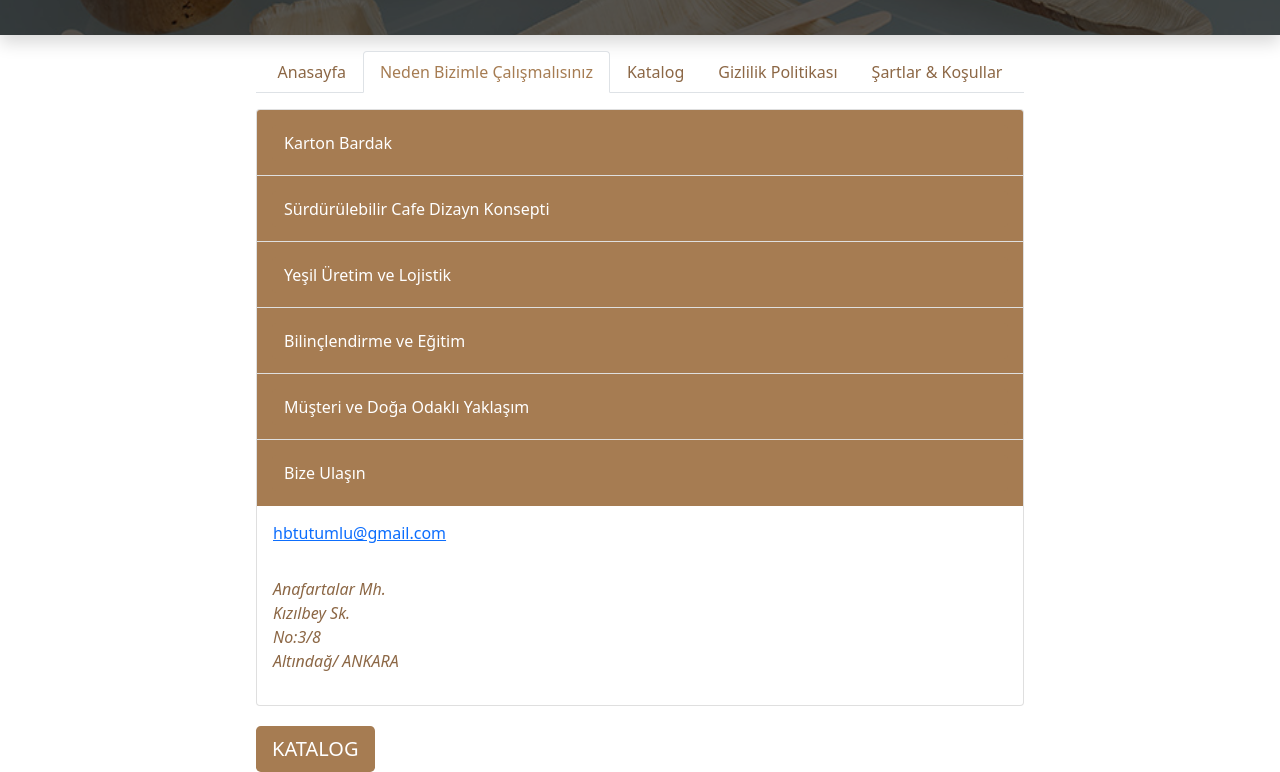
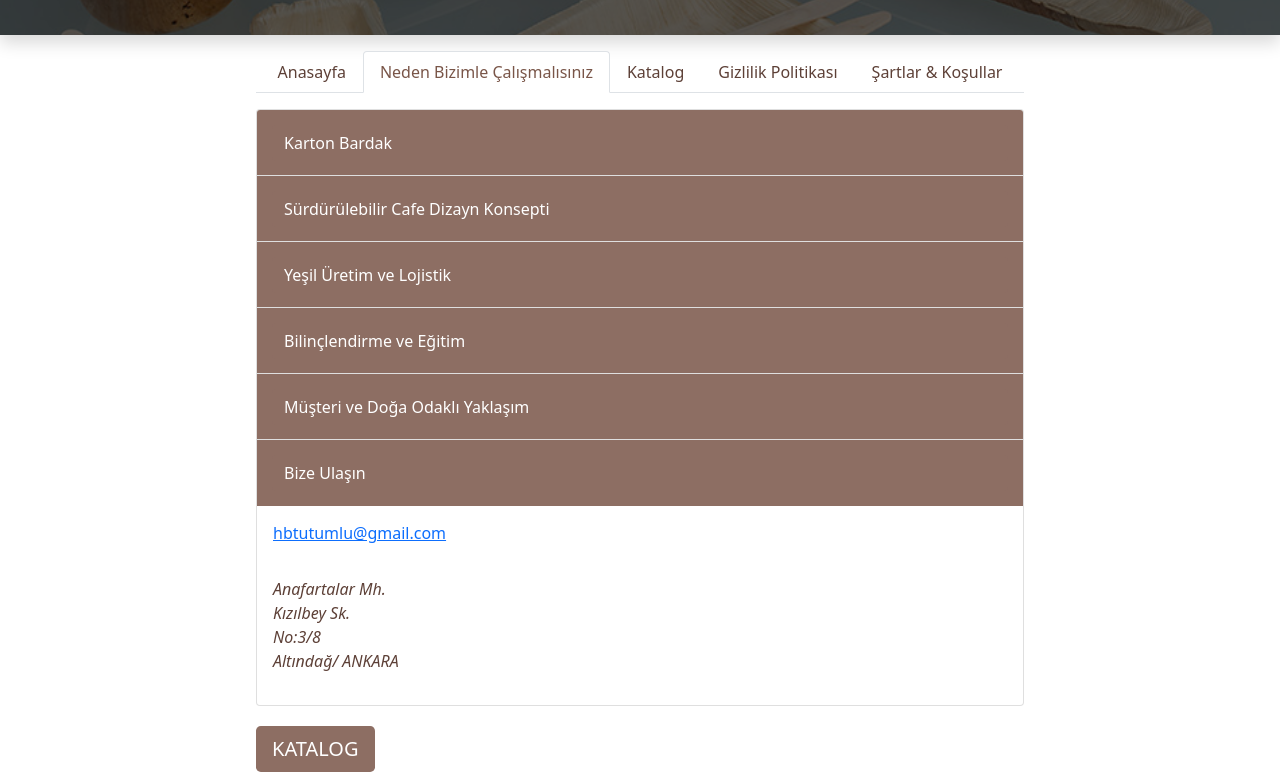
Before and after one commit to bavertu/IHGA, a plain HTML site: page about.html in a window 1280 px wide. Shown: the part 166-938 px from the top of the page. Drawn offline with nearby package versions, Linux system fonts and the light colour scheme.

Commit message:
update colors

```diff
--- a/custom.css
+++ b/custom.css
@@ -5,23 +5,24 @@
   position: relative;
 }
 
-.my-custom-container{
+.my-custom-container {
   position: relative;
-  color: #8C6745;
+  color: #5D4037; /* Updated color */
 }
 
-.nav-link.active{
-  color: #A67C52 !important;
+.nav-link.active {
+  color: #795548 !important; /* Updated color */
 }
 
-.img-fluid {width: 200px;height:200px;
+.img-fluid {
+  width: 200px;
+  height: 200px;
   border-radius: 10px;
-
 }
 
 .img-fluid:hover {
   transform: scale(1.1);
-  box-shadow: 0px 4px 15px rgba(0,0,0,0.2);
+  box-shadow: 0px 4px 15px rgba(0, 0, 0, 0.2);
 }
 
 .my-bg-photo * {
@@ -38,7 +39,7 @@
   left: 0;
   right: 0;
   background-color: #000;
-  opacity: .65;
+  opacity: 0.65;
 }
 
 .my-custom-container {
@@ -50,7 +51,7 @@
 }
 
 .my-drawing {
-  transition: all .33s ease-out;
+  transition: all 0.33s ease-out;
 }
 
 .my-drawing:hover {
@@ -58,38 +59,34 @@
 }
 
 .nav-item a {
-  color: #8C6745;
+  color: #5D4037; /* Updated color */
   outline: none;
   text-decoration: none;
 }
 
 .btn.btn-lg.btn-success,
 .btn.btn-primary.btn-lg {
-    background-color: #A67C52;
-    border-color: #A67C52;
-    margin-top: 20px;
+  background-color: #8D6E63; /* Updated color */
+  border-color: #8D6E63; /* Updated color */
+  margin-top: 20px;
 }
 
 .btn.btn-lg.btn-success:hover,
-.btn.btn.btn-primary.btn-lg:hover {
-    background-color: #8C6745;
-    border-color: #8C6745;
+.btn.btn-primary.btn-lg:hover {
+  background-color: #6D4C41; /* Updated color */
+  border-color: #6D4C41; /* Updated color */
 }
 
 .btn.btn-lg.btn-success:active,
-.btn.btn-lg.btn-success:focus {
-    outline: none;
-    box-shadow: none; /* This removes the default box shadow applied by some CSS frameworks like Bootstrap on focus */
-}
-
+.btn.btn-lg.btn-success:focus,
 .btn.btn-primary.btn-lg:active,
 .btn.btn-primary.btn-lg:focus {
   outline: none;
-  box-shadow: none;
+  box-shadow: none; /* This removes the default box shadow applied by some CSS frameworks like Bootstrap on focus */
 }
 
 .btn {
-  background-color: #A67C52;
+  background-color: #8D6E63; /* Updated color */
   color: #FFFFFF;
   text-decoration: none;
   outline: none;
@@ -101,21 +98,19 @@
   color: #FFFFFF;
 }
 
-
 .btn-link:active, .btn-link:focus {
   outline: none;
   box-shadow: none;
   text-decoration: none;
 }
 
-
 footer {
-  background-color: #E5D5C5;
+  background-color: #D7CCC8; /* Updated color */
   height: 200px;
 }
 
 .card-header {
-  background-color: #A67C52;
+  background-color: #8D6E63; /* Updated color */
   padding: 15px;
   border: none;
   text-decoration: none;
```
